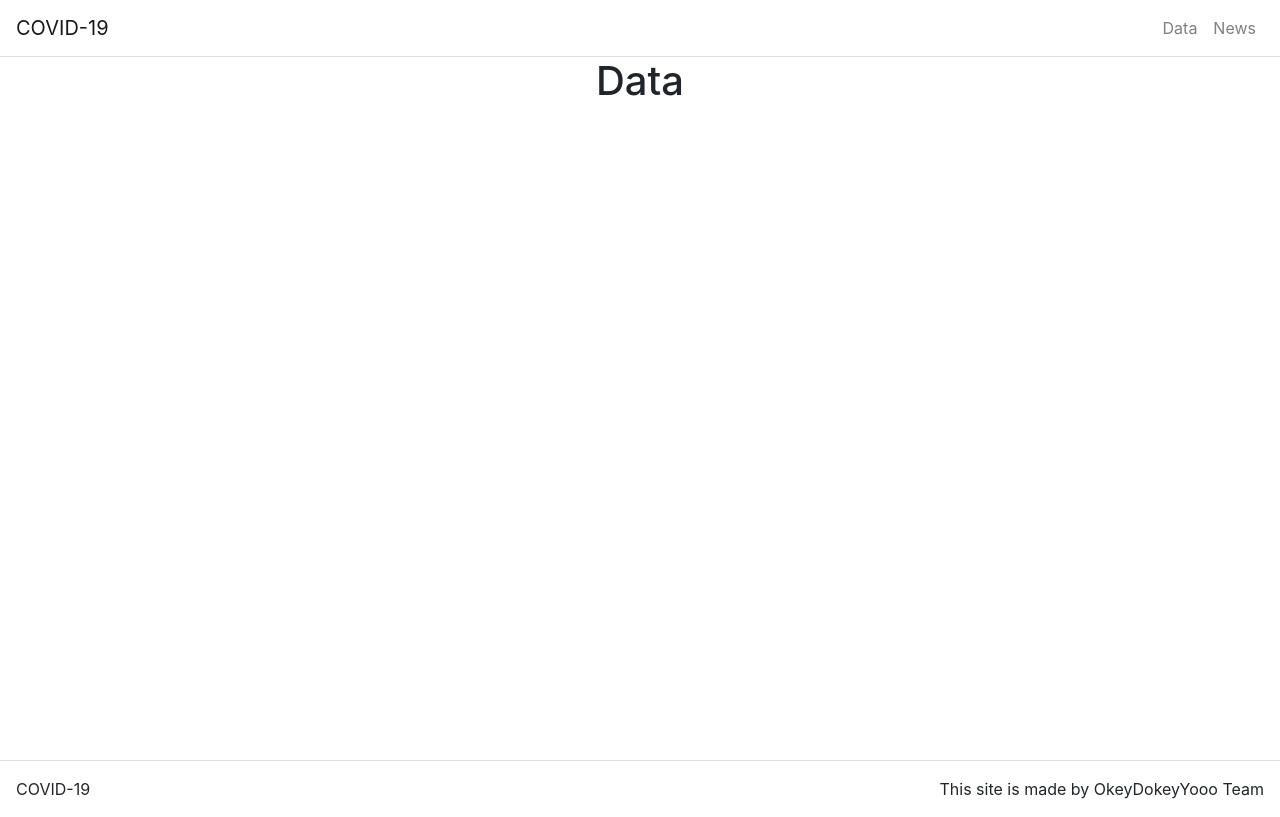
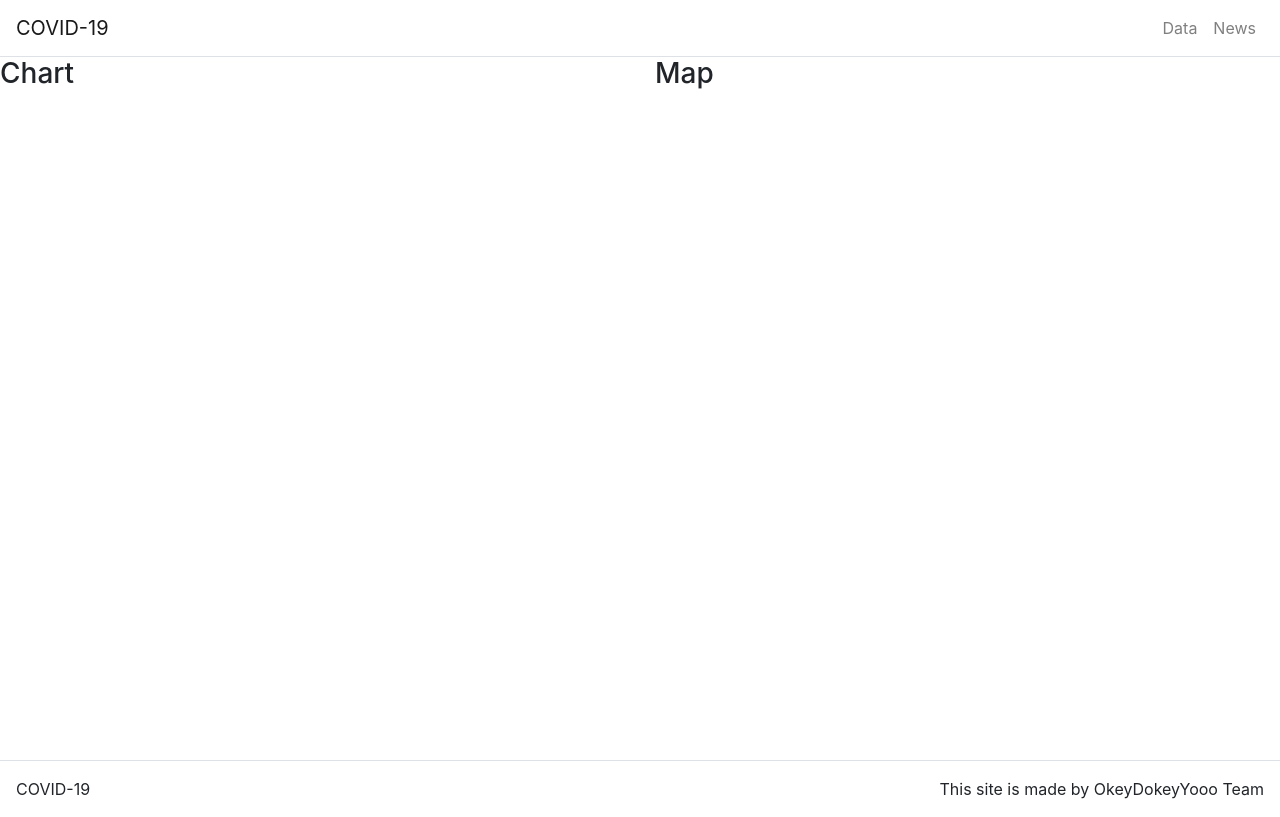
Before and after one commit to OkeyDokeyYooo/react-coronavirus, a React (Create React App) app: page / in a window 1280 px wide. Built offline with nearby package versions, Linux system fonts and the light colour scheme.

Commit message:
Replacing the Data.js into Page.js and add chart and map component into page.

```diff
--- a/src/App.css
+++ b/src/App.css
@@ -1,42 +1,3 @@
-.App {
-  text-align: center;
-}
-
-.App-logo {
-  height: 40vmin;
-  pointer-events: none;
-}
-
-@media (prefers-reduced-motion: no-preference) {
-  .App-logo {
-    animation: App-logo-spin infinite 20s linear;
-  }
-}
-
-.App-header {
-  background-color: #282c34;
-  min-height: 100vh;
-  display: flex;
-  flex-direction: column;
-  align-items: center;
-  justify-content: center;
-  font-size: calc(10px + 2vmin);
-  color: white;
-}
-
-.App-link {
-  color: #61dafb;
-}
-
-@keyframes App-logo-spin {
-  from {
-    transform: rotate(0deg);
-  }
-  to {
-    transform: rotate(360deg);
-  }
-}
-
 .footer {
   position: absolute;
   bottom: 0;
--- a/src/App.js
+++ b/src/App.js
@@ -1,11 +1,9 @@
 import React, {Component} from 'react';
-import { Route, Switch} from 'react-router-dom';
 import './App.css';
 
 import Footer from './components/Footer';
 import Header from './components/Header';
-import Data   from './components/Data';
-import News   from './components/News';
+import Page   from './components/Page';
 
 
 class App extends Component{
@@ -15,14 +13,9 @@ class App extends Component{
 
   render(){
     return (
-      <div className="App">
+      <div>
         <Header/>
-          <Route exact path="/">
-            <Data/>
-          </Route>
-          <Route path="/news">
-            <News/>
-          </Route>
+        <Page/>
         <Footer/>
       </div>
     )
--- /dev/null
+++ b/src/components/Chart.js
@@ -0,0 +1,17 @@
+import React, {Component} from 'react';
+import {Col} from 'reactstrap'
+
+
+
+class Chart extends Component {
+
+    render() {
+        return (
+            <Col xs="6">
+                <h3> Chart </h3>
+            </Col>
+        )
+    }
+}
+
+export default Chart;
--- a/src/components/Data.js
+++ /dev/null
@@ -1,14 +0,0 @@
-import React, { Component } from 'react';
-
-class Data extends Component {
-
-    render () {
-        return (
-            <div>
-                <h1> Data </h1>
-            </div>
-        )
-    }
-}
-
-export default Data;
--- /dev/null
+++ b/src/components/Map.js
@@ -0,0 +1,16 @@
+import React, {Component} from 'react';
+import { Col } from 'reactstrap';
+
+
+class Map extends Component {
+
+    render() {
+        return (
+            <Col xs="6">
+                <h3> Map </h3>
+            </Col>
+        )
+    }
+}
+
+export default Map;
--- /dev/null
+++ b/src/components/Page.js
@@ -0,0 +1,28 @@
+import React, {Component} from 'react';
+import { Route } from 'react-router-dom';
+import {Row} from 'reactstrap';
+
+import News   from './News';
+import Map    from './Map';
+import Chart from './Chart';
+
+
+class Page extends Component {
+    render() {
+        return (
+            <div>
+                <Route exact path="/">
+                    <Row fluid>
+                        <Chart />
+                        <Map />
+                    </Row>
+                </Route>
+                <Route path="/news">
+                    <News/>
+                </Route>
+            </div>
+        )
+    }
+}
+
+export default Page;
```
